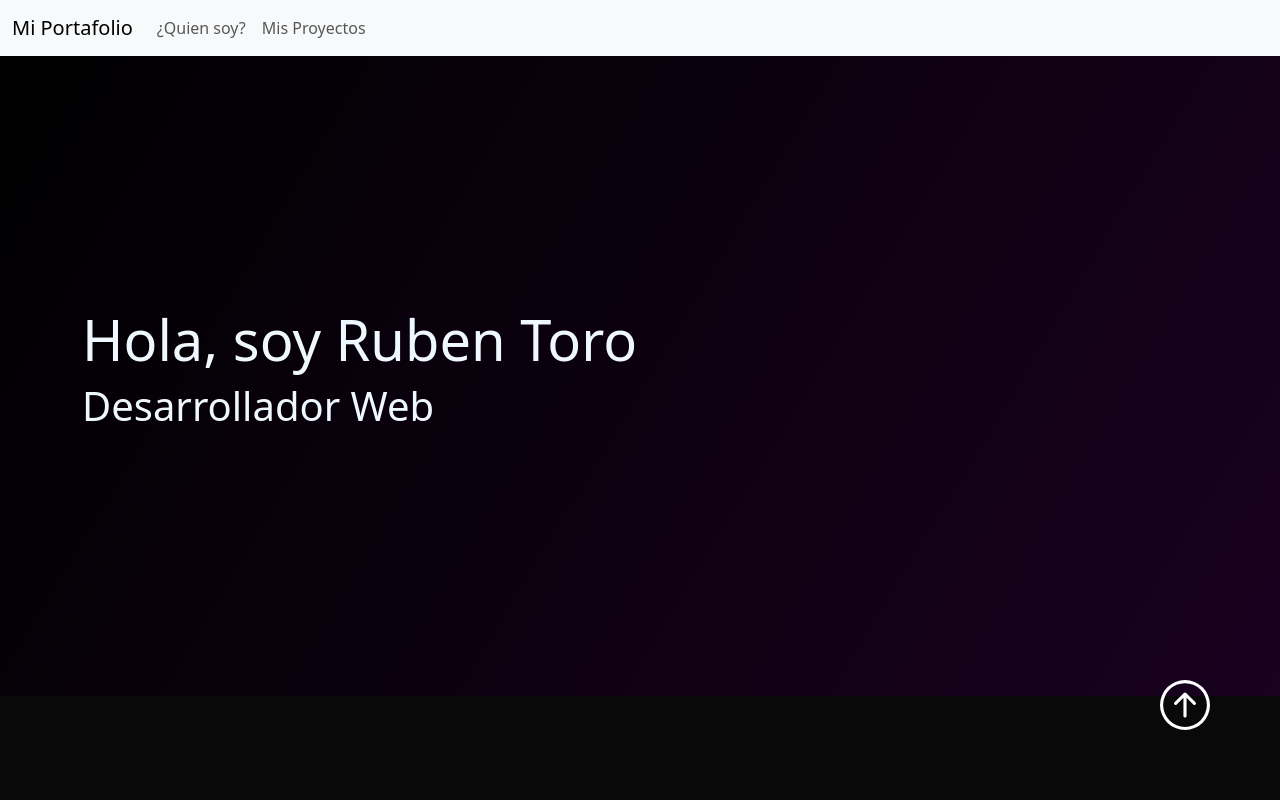
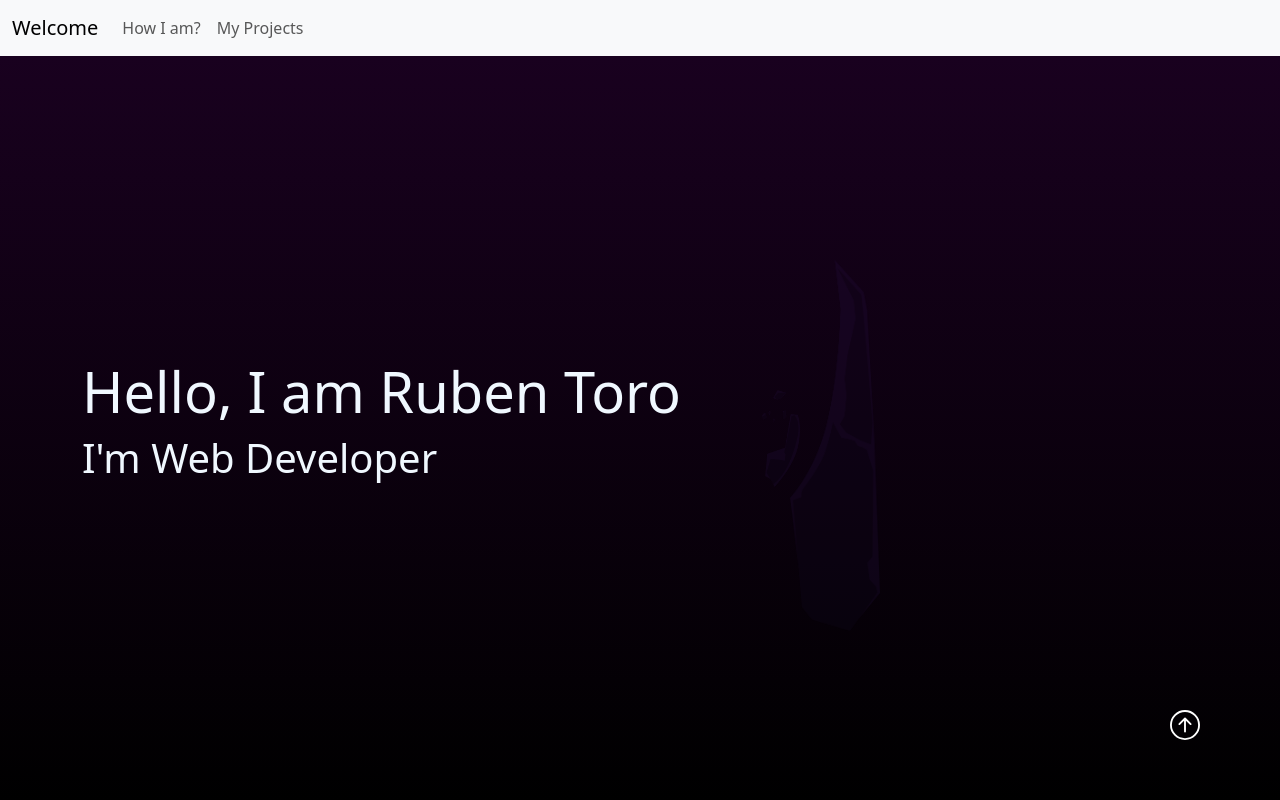
Before and after one commit to RubenTT91/whatsUp, a React (Create React App) app: page / in a window 1280 px wide. Shown: the top 800 px of the page. Built offline with nearby package versions, Linux system fonts and the light colour scheme.

Commit message:
big rock and particles with animation, created

```diff
--- a/src/App.css
+++ b/src/App.css
@@ -36,3 +36,55 @@
     transform: rotate(360deg);
   }
 }
+
+.br {
+  z-index: 0;
+  width: 7%;
+  position: absolute;
+  top: 300px;
+  right: 400px;
+  opacity: 0.2;
+  animation: rocks-float 10s infinite ease-in-out;
+}
+
+
+.br2{
+  z-index: 1;
+  width: 3%;
+  position: absolute;
+  top: 400px;
+  right: 480px;
+  opacity: 0.2;
+  animation: rocks-float-2 12s infinite ease-in-out;
+
+}
+
+.background {
+  background-color: black;
+  width: 100%;
+  height: auto;
+}
+
+@keyframes rocks-float {
+  0%{
+    top: 250px;
+  }
+  50%{
+    top:260px
+  }
+  100%{
+    top: 250px;
+  }
+}
+
+@keyframes rocks-float-2 {
+  0%{
+    top: 400px;
+  }
+  50%{
+    top:390px;
+  }
+  100%{
+    top: 400px;
+  }
+}
--- a/src/App.js
+++ b/src/App.js
@@ -4,14 +4,21 @@ import First_section from "./components/sections_page/first_section.jsx";
 import Second_Section from "./components/sections_page/second_section.jsx";
 import NavBar from "./components/navBar/navBar.jsx";
 import ToHome from "./components/others_commponents/To_Home.jsx";
+import g21 from "./img/bk/bk_r1/g21.png";
+import g22 from "./img/bk/bk_r1/g22.png";
 
 function App() {
   return (
     <>
-      <ToHome/>
+
+      <img className="br" src={g21} />
+      <img className="br2" src={g22} />
+      <ToHome />
       <NavBar />
       <First_section />
       <Second_Section />
+    <div className="background">
+    </div>
     </>
   );
 }
--- a/src/components/navBar/navBar.jsx
+++ b/src/components/navBar/navBar.jsx
@@ -10,7 +10,7 @@ function NavBar() {
         <nav className="navbar navbar-expand-lg bg-body-tertiary">
           <div className="container-fluid">
             <a className="navbar-brand" href="#">
-              Mi Portafolio
+              Welcome
             </a>
             <button
               className="navbar-toggler"
@@ -28,13 +28,13 @@ function NavBar() {
                 <Link to="section1" smooth={true} duration={500}>
                   <li className="nav-item">
                     <a className="nav-link" href="#">
-                      ¿Quien soy?
+                      How I am?
                     </a>
                   </li>
                 </Link>
                 <li className="nav-item">
                   <a className="nav-link" href="#">
-                    Mis Proyectos
+                    My Projects
                   </a>
                 </li>
                 <li className="nav-item">
--- a/src/components/others_commponents/To_Home.jsx
+++ b/src/components/others_commponents/To_Home.jsx
@@ -9,8 +9,8 @@ function ToHome() {
         <a href="#">
           <svg
             xmlns="http://www.w3.org/2000/svg"
-            width="50"
-            height="50"
+            width="30"
+            height="30"
             fill="#fff"
             class="bi bi-arrow-up-circle"
             viewBox="0 0 16 16"
--- a/src/components/others_commponents/button_up.css
+++ b/src/components/others_commponents/button_up.css
@@ -1,9 +1,9 @@
 .buttonUp{
     position:fixed;
-    Bottom:80px;
+    Bottom:60px;
     right:80px;
-    width: 40px;
-    height:40px;
+    width: auto;
+    height:auto;
     z-index:10;
 
 }
--- a/src/components/sections_page/first_section.css
+++ b/src/components/sections_page/first_section.css
@@ -1,5 +1,5 @@
 .container{
-    height: 80vh;
+    height: 93vh;
     display: flex;
     flex-direction: column;
     justify-content: center;
@@ -10,7 +10,7 @@
 }
 .first-section{
 background: #090909;
-background: linear-gradient(121deg,rgb(0, 0, 0) 0%, rgb(25, 1, 31) 100%);
+background: linear-gradient(360deg,rgb(0, 0, 0) 0%, rgba(25, 1, 31) 100%);
 animation: backgroundcolor;
 
 }
--- a/src/components/sections_page/first_section.jsx
+++ b/src/components/sections_page/first_section.jsx
@@ -7,13 +7,11 @@ function First_section() {
   return (
     <>
     <section className="first-section">
-
       <div className="container">
-        <h1 class="display-4">Hola, soy Ruben Toro</h1>
+        <h1 class="display-4">Hello, I am Ruben Toro</h1>
         <p class="display-6">
-          Desarrollador Web
+          I'm Web Developer
         </p>
-
       </div>
     </section>
     </>
--- a/src/components/sections_page/second_section.css
+++ b/src/components/sections_page/second_section.css
@@ -1,4 +1,5 @@
 .second-section{
-    background:rgba(9, 9, 9, 1);
+    background-color: rgb(0, 0, 0);
+    height: 100vh;
     /* background: linear-gradient(45deg,rgba(9, 9, 9, 1) 0%, rgba(25, 1, 31, 1) 100%); */
 }
--- a/src/index.css
+++ b/src/index.css
@@ -13,7 +13,6 @@ body {
   background-size: contain;
   width: 100%;
 }
-
 img{
   position: fixed;
   width: 100%;
@@ -22,19 +21,6 @@ img{
 }
 
 
-
-@keyframes scale {
-  0% {
-    opacity: 1;
-  }
-  50% {
-    opacity:0;
-  }
-  100%
-  {
-    opacity: 1;
-  }
-}
 code {
   font-family: source-code-pro, Menlo, Monaco, Consolas, 'Courier New',
     monospace;
```
Also changed, not shown: src/img/bk/bk_r1/g21.png (added), src/img/bk/bk_r1/g22.png (added).
